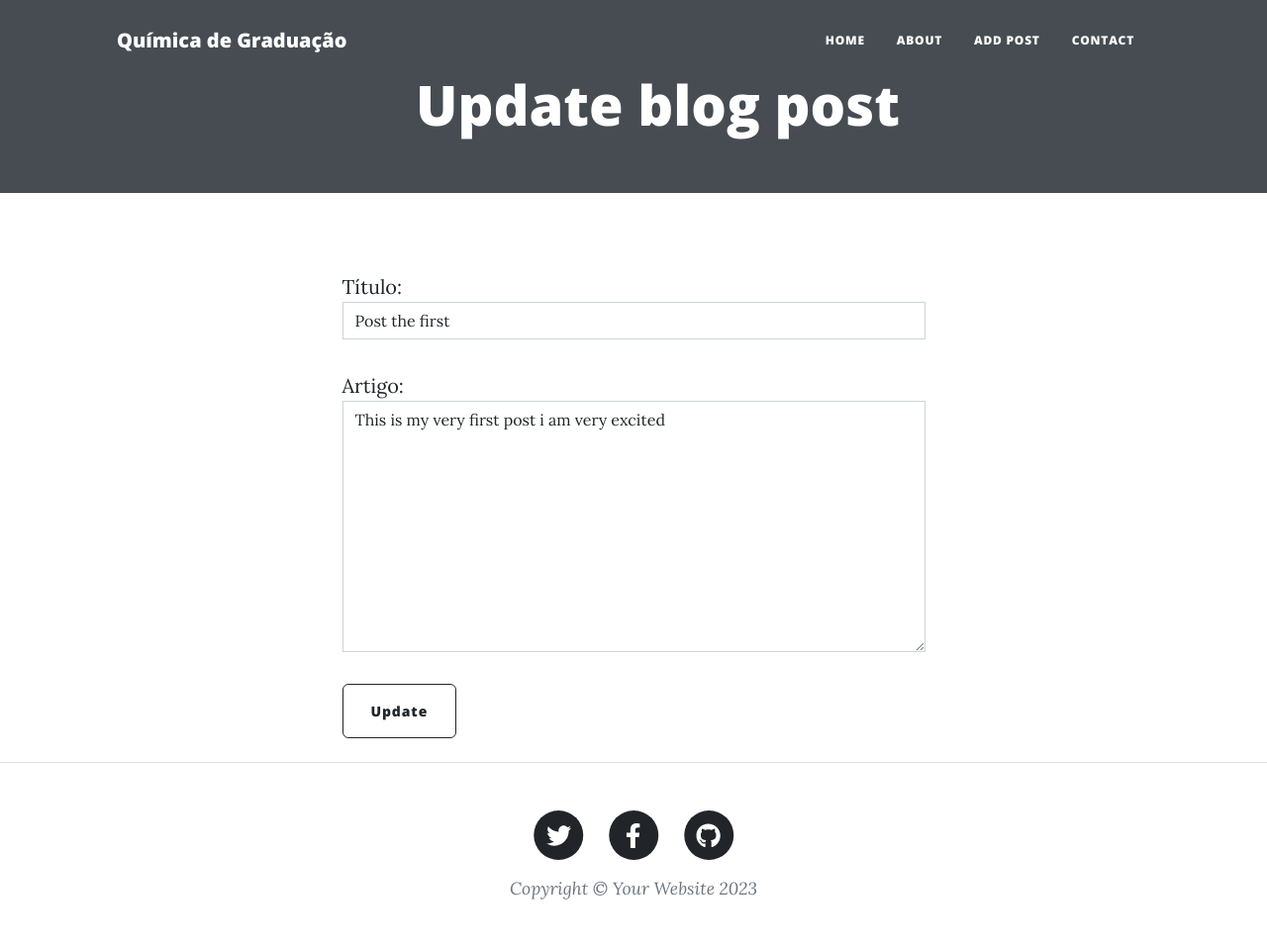
After one commit to Je-Jr/django-blog, a Django app: page /article/edit/1 in a window 1280 px wide. The commit adds this page. Shown: the whole page at 99% size. Run offline with Django 4.2, Linux system fonts and the light colour scheme; data comes from the database, SQL or seed files in the repository; both versions use the stored data as it was after the commit; some libraries are stand-ins or nearby versions.

Commit message:
Updating a post

```diff
--- /dev/null
+++ b/chemblog/blog/forms.py
@@ -0,0 +1,32 @@
+from django import forms
+from .models import Post
+
+class PostForm(forms.ModelForm):
+    class Meta:
+        model = Post
+        fields = ('title', 'author', 'body')
+        labels = {
+            'title': 'Título',
+            'author': 'Autor',
+            'body': 'Artigo',
+        }
+
+        widgets = {
+            'title': forms.TextInput(attrs={'class': 'form-control'}),
+            'author': forms.Select(attrs={'class': 'form-control'}),
+            'body': forms.Textarea(attrs={'class': 'form-control'}),
+        }
+
+class UpdatePostForm(forms.ModelForm):
+    class Meta:
+        model = Post
+        fields = ('title', 'body')
+        labels = {
+            'title': 'Título',
+            'body': 'Artigo',
+        }
+
+        widgets = {
+            'title': forms.TextInput(attrs={'class': 'form-control'}),
+            'body': forms.Textarea(attrs={'class': 'form-control'}),
+        }
--- a/chemblog/blog/models.py
+++ b/chemblog/blog/models.py
@@ -1,5 +1,6 @@
 from django.db import models
 from django.contrib.auth.models import User
+from django.urls import reverse
 
 # Create your models here.
 class Post(models.Model):
@@ -9,3 +10,6 @@ class Post(models.Model):
 
     def __str__(self):
         return self.title + ' | ' + str(self.author)
+
+    def get_absolute_url(self):
+        return reverse('article_detail', args=str(self.id))
--- /dev/null
+++ b/chemblog/blog/templates/blog/base.html
@@ -0,0 +1,80 @@
+{% load static %}
+<!DOCTYPE html>
+<html lang="pt-BR">
+    <head>
+        <meta charset="utf-8" />
+        <meta name="viewport" content="width=device-width, initial-scale=1, shrink-to-fit=no" />
+        <meta name="description" content="" />
+        <meta name="author" content="" />
+        <title>Química de Graduação</title>
+        <link rel="icon" type="image/x-icon" href="{% static 'blog/css/assets/favicon.ico' %}" />
+        <!-- Font Awesome icons (free version)-->
+        <script src="https://use.fontawesome.com/releases/v6.3.0/js/all.js" crossorigin="anonymous"></script>
+        <!-- Google fonts-->
+        <link href="https://fonts.googleapis.com/css?family=Lora:400,700,400italic,700italic" rel="stylesheet" type="text/css" />
+        <link href="https://fonts.googleapis.com/css?family=Open+Sans:300italic,400italic,600italic,700italic,800italic,400,300,600,700,800" rel="stylesheet" type="text/css" />
+        <link href="https://cdn.jsdelivr.net/npm/bootstrap@5.3.0-alpha3/dist/css/bootstrap.min.css" rel="stylesheet" integrity="sha384-KK94CHFLLe+nY2dmCWGMq91rCGa5gtU4mk92HdvYe+M/SXH301p5ILy+dN9+nJOZ" crossorigin="anonymous">
+        <!-- Core theme CSS (includes Bootstrap)-->
+        <link href="{% static 'blog/css/styles.css' %}" rel="stylesheet" />
+    </head>
+    <body>
+        <!-- Navigation-->
+        <nav class="navbar navbar-expand-lg navbar-light" id="mainNav">
+            <div class="container px-4 px-lg-5">
+                <a class="navbar-brand" href="{% url 'index' %}">Química de Graduação</a>
+                <button class="navbar-toggler" type="button" data-bs-toggle="collapse" data-bs-target="#navbarResponsive" aria-controls="navbarResponsive" aria-expanded="false" aria-label="Toggle navigation">
+                    Menu
+                    <i class="fas fa-bars"></i>
+                </button>
+                <div class="collapse navbar-collapse" id="navbarResponsive">
+                    <ul class="navbar-nav ms-auto py-4 py-lg-0">
+                        <li class="nav-item"><a class="nav-link px-lg-3 py-3 py-lg-4" href="{% url 'index' %}">Home</a></li>
+                        <li class="nav-item"><a class="nav-link px-lg-3 py-3 py-lg-4" href="about.html">About</a></li>
+                        <li class="nav-item"><a class="nav-link px-lg-3 py-3 py-lg-4" href="{% url 'add_post' %}">Add post</a></li>
+                        <li class="nav-item"><a class="nav-link px-lg-3 py-3 py-lg-4" href="contact.html">Contact</a></li>
+                    </ul>
+                </div>
+            </div>
+        </nav>
+        {% block content %}{% endblock %}
+        <!-- Footer-->
+        <footer class="border-top">
+            <div class="container px-4 px-lg-5">
+                <div class="row gx-4 gx-lg-5 justify-content-center">
+                    <div class="col-md-10 col-lg-8 col-xl-7">
+                        <ul class="list-inline text-center">
+                            <li class="list-inline-item">
+                                <a href="#!">
+                                    <span class="fa-stack fa-lg">
+                                        <i class="fas fa-circle fa-stack-2x"></i>
+                                        <i class="fab fa-twitter fa-stack-1x fa-inverse"></i>
+                                    </span>
+                                </a>
+                            </li>
+                            <li class="list-inline-item">
+                                <a href="#!">
+                                    <span class="fa-stack fa-lg">
+                                        <i class="fas fa-circle fa-stack-2x"></i>
+                                        <i class="fab fa-facebook-f fa-stack-1x fa-inverse"></i>
+                                    </span>
+                                </a>
+                            </li>
+                            <li class="list-inline-item">
+                                <a href="#!">
+                                    <span class="fa-stack fa-lg">
+                                        <i class="fas fa-circle fa-stack-2x"></i>
+                                        <i class="fab fa-github fa-stack-1x fa-inverse"></i>
+                                    </span>
+                                </a>
+                            </li>
+                        </ul>
+                        <div class="small text-center text-muted fst-italic">Copyright &copy; Your Website 2023</div>
+                    </div>
+                </div>
+            </div>
+        </footer>
+        <!-- Bootstrap core JS-->
+        <script src="https://cdn.jsdelivr.net/npm/bootstrap@5.3.0-alpha3/dist/js/bootstrap.bundle.min.js" integrity="sha384-ENjdO4Dr2bkBIFxQpeoTz1HIcje39Wm4jDKdf19U8gI4ddQ3GYNS7NTKfAdVQSZe" crossorigin="anonymous"></script>
+        <script src="{% static 'blog/js/scripts.js' %}"></script>
+    </body>
+</html>
--- /dev/null
+++ b/chemblog/blog/templates/blog/update_post.html
@@ -0,0 +1,34 @@
+{% extends 'blog/base.html' %}
+
+{% block content %}
+
+<!-- Page Header-->
+<header class="p-5 masthead">
+    <div class="container position-relative px-10 px-lg-10">
+        <div class="justify-content-center">
+            <div class="mx-auto p-auto mt-4" style="width: 440px;">
+                <div class="post-heading" style="display: flex; text-align: center; width: 490px">
+                    <h1>Update blog post</h1>
+                </div>
+            </div>
+        </div>
+    </div>
+</header>
+<!-- Post Content-->
+<article class="mb-4">
+    <div class="container px-4 px-lg-5">
+        <div class="row gx-4 gx-lg-5 justify-content-center">
+            <div class="col-md-10 col-lg-8 col-xl-7">
+                <div class="form-group">
+                    <form method="POST">
+                        {% csrf_token %}
+                        {{ form.as_p }}
+                        <button class="btn btn-outline-dark">Update</button>
+                    </form>
+                </div>
+            </div>
+        </div>
+    </div>
+</article>
+
+{% endblock %}
--- a/chemblog/blog/urls.py
+++ b/chemblog/blog/urls.py
@@ -1,8 +1,11 @@
 from django.urls import path
-from .views import IndexView
+from .views import IndexView, ArticleDetailView, AddPostView, UpdatePostView
 # from . import views
 
 urlpatterns = [
     # path('', views.index, name='index'),
-    path('', IndexView.as_view(), name='index')
+    path('', IndexView.as_view(), name='index'),
+    path('article/<int:pk>', ArticleDetailView.as_view(), name='article_detail'),
+    path('add_post/', AddPostView.as_view(), name='add_post'),
+    path('article/edit/<int:pk>', UpdatePostView.as_view(), name='update_post')
 ]
--- a/chemblog/blog/views.py
+++ b/chemblog/blog/views.py
@@ -1,6 +1,7 @@
 from django.shortcuts import render
-from django.views.generic import ListView, DetailView
+from django.views.generic import ListView, DetailView, CreateView, UpdateView
 from .models import Post
+from .forms import PostForm, UpdatePostForm
 
 # Create your views here.
 
@@ -10,3 +11,19 @@ from .models import Post
 class IndexView(ListView):
     model = Post
     template_name = 'blog/index.html'
+
+class ArticleDetailView(DetailView):
+    model = Post
+    template_name = 'blog/post_detail.html'
+
+class AddPostView(CreateView):
+    model = Post
+    form_class = PostForm
+    template_name = 'blog/add_post.html'
+    # fields = '__all__'
+
+class UpdatePostView(UpdateView):
+    model = Post
+    template_name = 'blog/update_post.html'
+    form_class = UpdatePostForm
+    # fields = ['title', 'author', 'body']
```
Also changed, not shown: chemblog/blog/templates/blog/add_post.html (added, +34 -0 lines), chemblog/blog/templates/blog/index.html (+9 -84 lines), chemblog/blog/templates/blog/post_detail.html (added, +40 -0 lines), chemblog/db.sqlite3.
